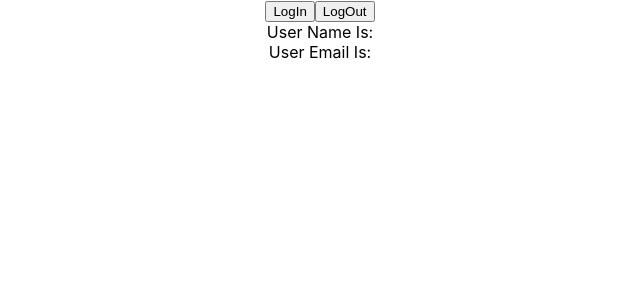
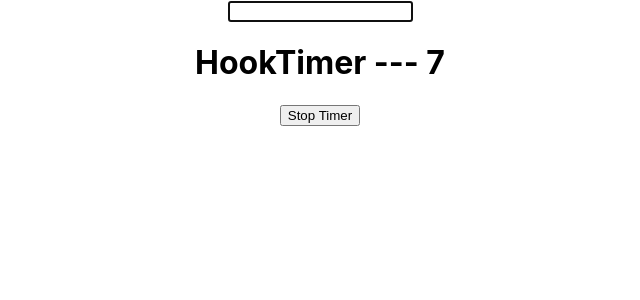
Before and after one commit to MuhammadShohagIslam/React-TypeScript, a React (Create React App) app: page / in a window 1280 px wide. Shown: the top 300 px of the page, without its empty margins (320-960 px from the left). Built offline with nearby package versions, Linux system fonts and the light colour scheme.

Commit message:
useRef Type

```diff
--- a/src/App.tsx
+++ b/src/App.tsx
@@ -8,8 +8,9 @@ import "./App.css";
 // import { ThemContext } from './components/ContextAPI/ThemeContext'
 // import { theme } from './components/ContextAPI/theme';
 // import Box from './components/ContextAPI/Box';
-import { UserContextProvider } from "./components/ContextAPI/UserContext";
-import User from "./components/ContextAPI/User";
+// import { UserContextProvider } from "./components/ContextAPI/UserContext";
+// import User from "./components/ContextAPI/User";
+import MainForRef from "./components/UseRef/Main";
 
 function App() {
     return (
@@ -22,9 +23,10 @@ function App() {
             {/* <ThemContext.Provider value={ theme }>
                 <Box/>
             </ThemContext.Provider> */}
-            <UserContextProvider>
+            {/* <UserContextProvider>
                 <User/>
-            </UserContextProvider>
+            </UserContextProvider> */}
+            <MainForRef/>
         </div>
     );
 }
--- /dev/null
+++ b/src/components/UseRef/DomRef.tsx
@@ -0,0 +1,13 @@
+import { useEffect , useRef } from "react";
+
+const DomRef = () => {
+    const inputRef = useRef<HTMLInputElement>(null!);
+    useEffect(()=>{
+        inputRef.current?.focus()
+    })
+    return (
+        <input type="text"  ref={inputRef} />
+    );
+}
+
+export default DomRef;
--- /dev/null
+++ b/src/components/UseRef/Main.tsx
@@ -0,0 +1,13 @@
+import DomRef from "./DomRef";
+import MutableRef from "./MutableRef";
+
+const Main = () => {
+    return (
+        <>
+            <DomRef />
+            <MutableRef/>
+        </>
+    );
+}
+
+export default Main;
--- /dev/null
+++ b/src/components/UseRef/MutableRef.tsx
@@ -0,0 +1,34 @@
+import { useState, useEffect } from 'react';
+import { useRef } from 'react';
+
+const MutableRef = () => {
+    const [count, setCount] = useState(0);
+    const intervalRef = useRef<number | null>(null)
+
+    const stopTimer = () => {
+      if (intervalRef.current) {
+        window.clearInterval(intervalRef.current);
+      }
+    }
+
+    useEffect(() => {
+      intervalRef.current = window.setInterval(() => {
+        setCount(prevCount => prevCount + 1);
+      }, 1000);
+      return () =>{
+        stopTimer()
+      }
+    }, [])
+
+
+    return (
+      <div>
+        <h1>HookTimer --- {count}</h1>
+        <button onClick={() => stopTimer()}>
+            Stop Timer
+        </button>
+      </div>
+    );
+}
+
+export default MutableRef;
```
